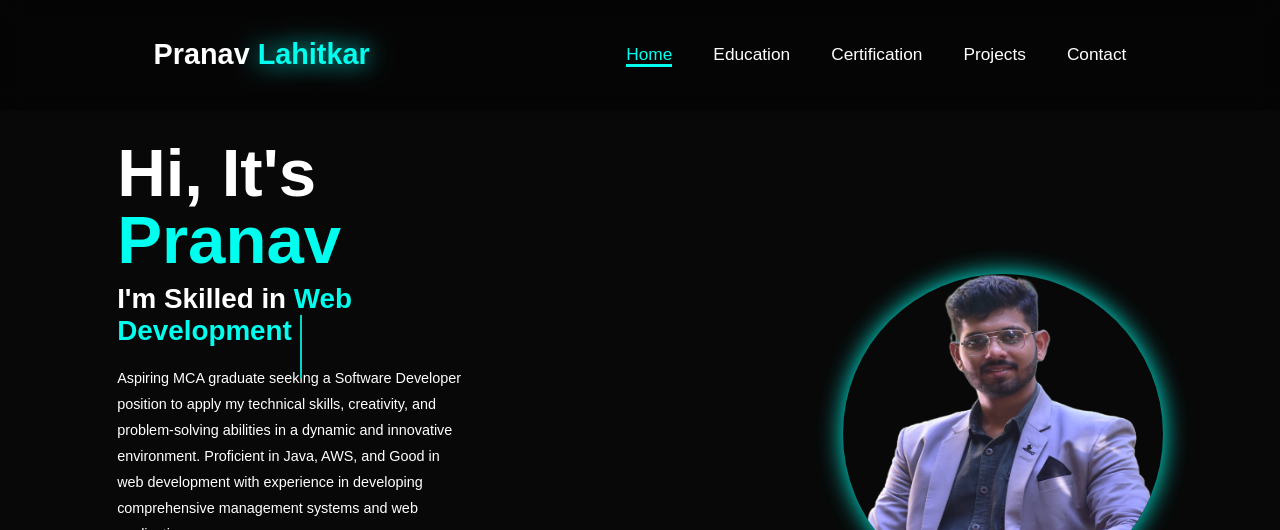
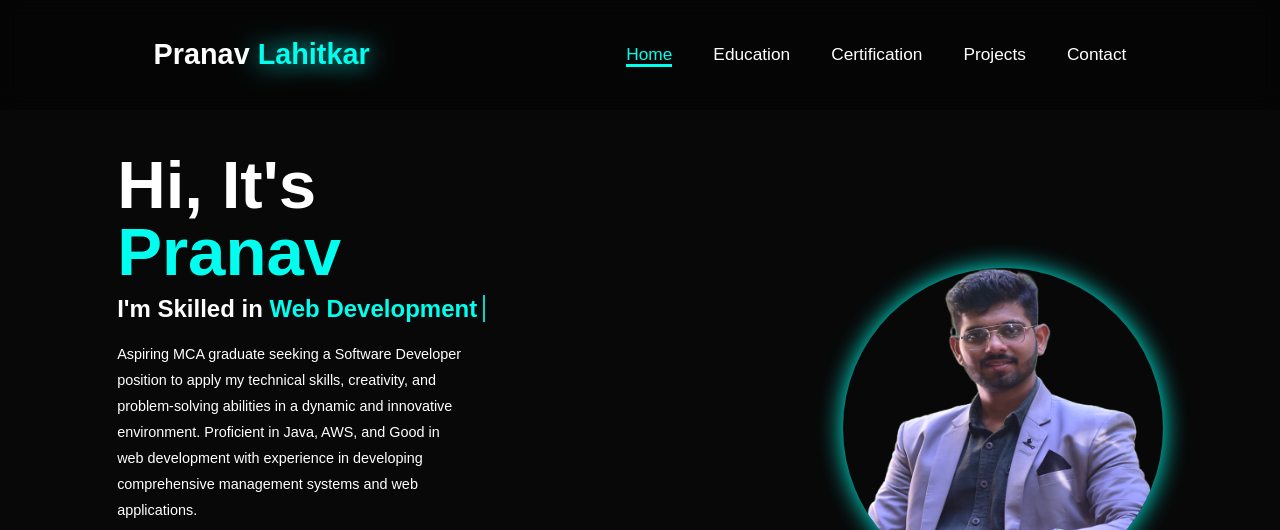
Before and after one commit to PranavLahitkar/Portfolio, a plain HTML site: page index.html in a window 1280 px wide. Shown: the top 530 px of the page. Drawn offline with nearby package versions, Linux system fonts and the light colour scheme.

Commit message:
Update style.css

```diff
--- a/style.css
+++ b/style.css
@@ -101,7 +101,7 @@ span{
 .home-content h3{
     margin-bottom: 2rem;
     margin-top : 1rem;
-    font-size: 2.9rem;
+    font-size: 2.5rem;
 }
 .home-content h1{
     font-size: 7rem;
```
